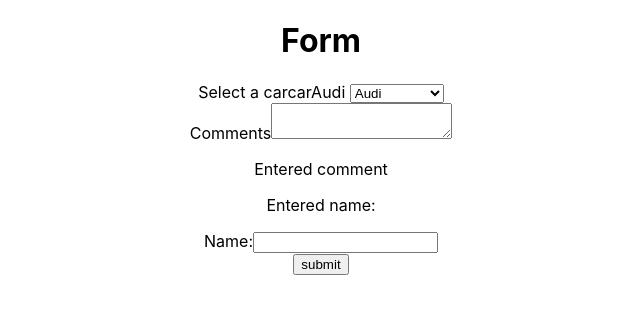
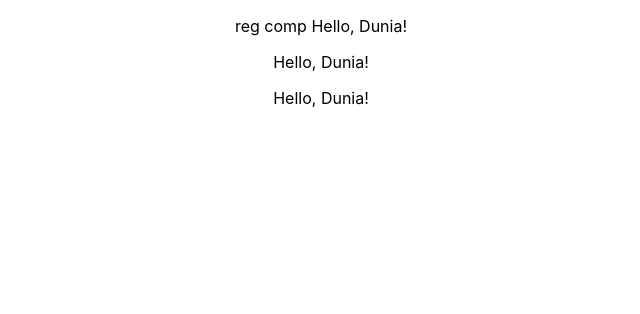
Before and after one commit to srinivasakalyan97/ReactPro, a React (Create React App) app in the folder learnreact/: page / in a window 1280 px wide. Shown: the top 314 px of the page, without its empty margins (319-959 px from the left). Built offline with nearby package versions, Linux system fonts and the light colour scheme.

Commit message:
pure component memo regular component

```diff
--- a/learnreact/src/App.js
+++ b/learnreact/src/App.js
@@ -9,7 +9,8 @@ import './App.css';
 // import ParentComponentC from './components/ParentComponentC';
 // import ListRendering from './components/ListRender/ListRendering';
 // import RecieveList from './components/ListRender/RecieveList';
-import Formsubmit from './components/forms/formsubmit';
+// import Formsubmit from './components/forms/formsubmit';
+import ParentFilePure from './components/PureComp/ParentFilePure'
 class App extends Component {
   render(){
   return (
@@ -27,7 +28,8 @@ class App extends Component {
       {/* <ParentComponentC /> */}
       {/* <ListRendering /> */}
       {/* <RecieveList  /> */}
-      <Formsubmit />
+      {/* <Formsubmit /> */}
+      <ParentFilePure />
     </div>
   );
 }
--- /dev/null
+++ b/learnreact/src/components/PureComp/MemoFunc.js
@@ -0,0 +1,12 @@
+import React from 'react'
+
+ function MemoFunc({message}) {
+    console.log("memo",message);
+    return (
+        <div>
+            <p>{message}</p>
+        </div>
+    )
+}
+
+export default React.memo(MemoFunc)
--- /dev/null
+++ b/learnreact/src/components/PureComp/ParentFilePure.js
@@ -0,0 +1,32 @@
+import React, { Component } from 'react'
+import RegComp from './RegComp';
+import PureCo from './PureCo';
+import MemoFunc from './MemoFunc';
+
+
+export class ParentFilePure extends Component {
+
+    constructor(props) {
+        super(props);
+        this.state=({
+            message:"Hello, World!"
+        })
+    }
+
+    componentDidMount(){
+        setInterval(()=>{this.setState({message:"Hello, Dunia!"})},2000)
+    }
+
+
+    render() {
+        return (
+            <div>
+                <RegComp message={this.state.message} />
+                <PureCo message={this.state.message} />
+                <MemoFunc message={this.state.message} />
+            </div>
+        )
+    }
+}
+
+export default ParentFilePure
--- /dev/null
+++ b/learnreact/src/components/PureComp/PureCo.js
@@ -0,0 +1,14 @@
+import React, { PureComponent } from 'react'
+
+export class PureCo extends PureComponent {
+    render() {
+        console.log("pure",this.props.message);
+        return (
+            <div>
+                <p>{this.props.message}</p>
+            </div>
+        )
+    }
+}
+
+export default PureCo
--- /dev/null
+++ b/learnreact/src/components/PureComp/RegComp.js
@@ -0,0 +1,16 @@
+import React, { Component } from 'react'
+
+class RegComp extends Component {
+
+
+    render() {
+        console.log("reg",this.props.message);
+        return (
+            <div>
+                <p>reg comp {this.props.message}</p>
+            </div>
+        )
+    }
+}
+
+export default RegComp
```
Also changed, not shown: 2 other files (tests, documents, lock files or other folders).
